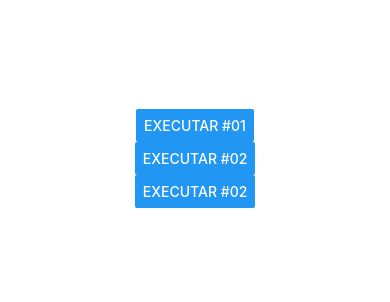
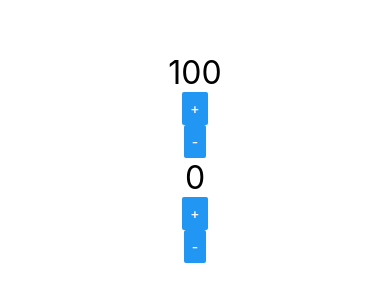
Before and after one commit to xCaio/react-native-exercises, a React Native app: screen / in a window 390 px wide. Shown: the part 264-566 px from the top of the page. Built offline with nearby package versions, Linux system fonts and the light colour scheme.

Commit message:
useState como contador

```diff
--- a/src/App.js
+++ b/src/App.js
@@ -6,19 +6,27 @@
 import Titulo from "./components/Titulo";
 import CompPadrao, {Comp1, Comp2} from "./components/Multi";
 import Botao from "./components/Botao";
+import Contador from "./components/Contador";
 
 
 export default () => (
     <View style={styles.App}>
         {/* <MinMax min={3} max={20}/>
         <MinMax min={1} max={94}/> */}
+
         {/* <CompPadrao />
         <Comp1 />
         <Comp2 />
         <Primeiro /> */}
+
         {/* <Aleatorio min={1} max={1000} /> */}
+
         {/* <Titulo principal="Cadastro Produto" secundario="Tela de Cadastro do produto"/> */}
-        <Botao/>
+
+        {/* <Botao/> */}
+
+        <Contador inicial={100} passo={10}/>
+        <Contador />
     </View>
 )
 
--- /dev/null
+++ b/src/components/Contador.js
@@ -0,0 +1,18 @@
+import React, {useState} from "react";
+import { Text, Button } from "react-native";
+import estilo from "./estilo";
+
+export default ({inicial = 0, passo=1}) => {
+    // let numero = props.inicial;
+    const [numero, setNumero] = useState(inicial)
+
+    const inc = () => setNumero(numero + passo);
+    const dec = () => setNumero(numero - passo);
+    return(
+        <>
+            <Text style={estilo.txtG}>{numero}</Text>
+            <Button title="+" onPress={inc}/>
+            <Button title="-" onPress={dec}/>
+        </>
+    )
+}
```
